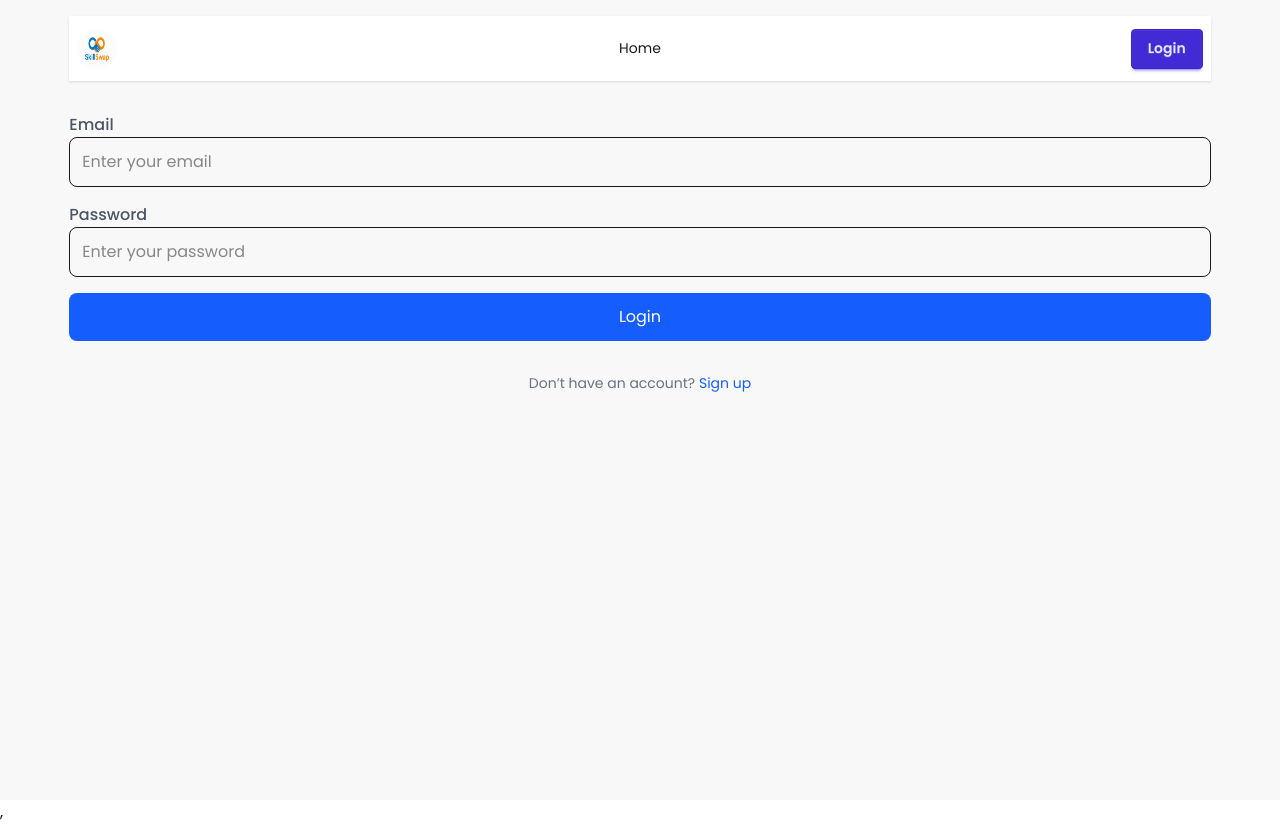
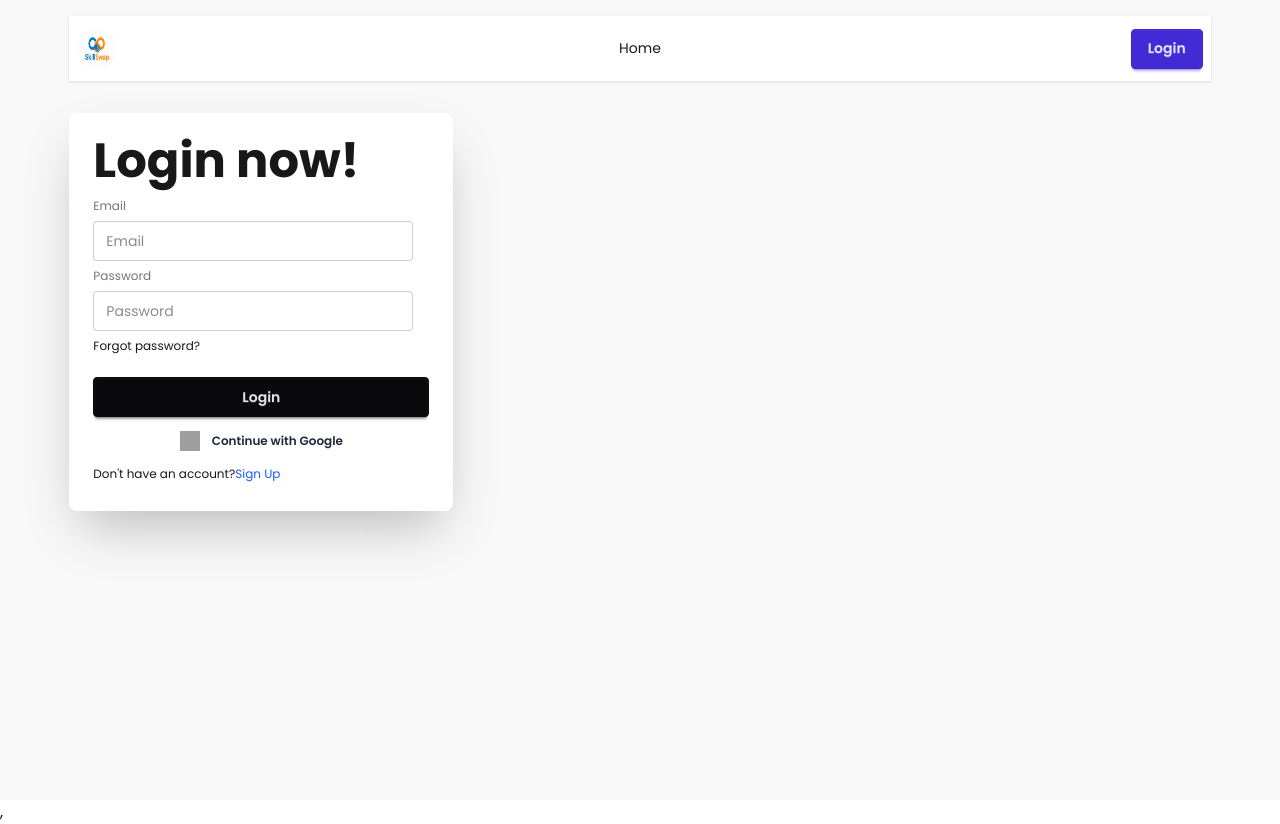
Before and after one commit to harunhira69/React-skilswap, a React (Vite) app: page /auth/login in a window 1280 px wide. Built offline with nearby package versions, Linux system fonts and the light colour scheme; grey boxes are pictures that could not be loaded.

Commit message:
added animate.css

```diff
--- a/package.json
+++ b/package.json
@@ -11,10 +11,12 @@
   },
   "dependencies": {
     "@tailwindcss/vite": "^4.1.15",
+    "animate.css": "^4.1.1",
     "aos": "^2.3.4",
     "daisyui": "^5.3.7",
     "react": "^19.1.1",
     "react-dom": "^19.1.1",
+    "react-icons": "^5.5.0",
     "react-router": "^7.9.4",
     "react-toastify": "^11.0.5",
     "swiper": "^12.0.2",
--- a/src/Pages/Login.jsx
+++ b/src/Pages/Login.jsx
@@ -1,41 +1,43 @@
 import React from "react";
-import { Link } from "react-router";
+import { Link, Navigate } from "react-router";
+import 'animate.css';
 
 const Login = () => {
   return (
-    <form className="space-y-4">
-      <div>
-        <label className="block text-gray-600 font-medium">Email</label>
-        <input
-          type="email"
-          className="w-full p-3 border rounded-lg focus:ring-2 focus:ring-blue-400 outline-none"
-          placeholder="Enter your email"
-        />
+
+
+    <div className="card bg-base-100  w-full max-w-sm shrink-0 shadow-2xl">
+
+      <div className="card-body">
+        <h1 className="text-5xl font-bold">Login now!</h1>
+        <fieldset className="fieldset">
+          <label className="label">Email</label>
+          <input type="email" className="input" placeholder="Email" />
+          <label className="label">Password</label>
+          <input type="password" className="input" placeholder="Password" />
+          <div><a className="link link-hover">Forgot password?</a></div>
+          <button className="btn btn-neutral mt-4">Login</button>
+               <button
+                  type="button"
+
+                  className="flex items-center justify-center gap-3 bg-white text-gray-800 px-5 py-2 rounded-lg w-full font-semibold hover:bg-gray-100 transition-colors cursor-pointer"
+                >
+                  <img
+                    src="https://www.svgrepo.com/show/475656/google-color.svg"
+                    alt="google"
+                    className="w-5 h-5"
+                  />
+                  Continue with Google
+                </button>
+          <p>
+     Don't have an account?
+  <Link to="/auth/signup" className="text-blue-600 hover:underline">Sign Up</Link>
+</p>
+
+        </fieldset>
       </div>
+    </div>
 
-      <div>
-        <label className="block text-gray-600 font-medium">Password</label>
-        <input
-          type="password"
-          className="w-full p-3 border rounded-lg focus:ring-2 focus:ring-blue-400 outline-none"
-          placeholder="Enter your password"
-        />
-      </div>
-
-      <button
-        type="submit"
-        className="w-full bg-blue-600 text-white py-3 rounded-lg hover:bg-blue-700 transition"
-      >
-        Login
-      </button>
-
-      <p className="text-center text-gray-500 text-sm mt-4">
-        Don’t have an account?{" "}
-        <Link to="/auth/register" className="text-blue-600 hover:underline">
-          Sign up
-        </Link>
-      </p>
-    </form>
   );
 };
 
--- /dev/null
+++ b/src/Pages/Signup.jsx
@@ -0,0 +1,48 @@
+import React from 'react';
+import { FcGoogle } from 'react-icons/fc';
+import { Link } from 'react-router';
+
+const Signup = () => {
+    return (
+            <div className="card bg-base-100 w-full max-w-sm shrink-0 shadow-2xl">
+      <div className="card-body">
+        <h1 className="text-5xl font-bold">Register now!</h1>
+        <fieldset className="fieldset">
+            {/* name */}
+        <label className="label">Name</label>
+          <input
+           type="text"
+           className="input"
+           placeholder="Your name" />
+           {/* photo url */}
+            <label className="label">Email</label>
+          <input
+           type="text"
+           name='photo'
+           className="input"
+           placeholder="Email" />
+            {/* email */}
+          <label className="label">Email</label>
+          <input
+           type="email"
+           name='email'
+           className="input"
+           placeholder="Email" />
+           {/* password */}
+          <label className="label">Password</label>
+          <input
+          type="password"
+          name='password'
+          className="input"
+          placeholder="Password" />
+          <div><a className="link link-hover">Forgot password?</a></div>
+          <button className="btn btn-neutral mt-4">Register</button>
+
+          <p>Already have account?<Link to='/auth/login'>Login</Link></p>
+        </fieldset>
+      </div>
+    </div>
+    );
+};
+
+export default Signup;
--- a/src/Pages/SkillsCrad.jsx
+++ b/src/Pages/SkillsCrad.jsx
@@ -1,13 +1,16 @@
 import React from 'react';
-import { Link, useParams } from 'react-router';
+import { Link } from 'react-router';
+import 'animate.css';
 
 
 const SkillsCrad = ({skill}) => {
 
 
     return (
-          <Link to={`/card-details/${skill.skillId}`}
-          key={skill.skillId} className="card bg-base-100 shadow-xl">
+          <Link to={`/card-details/${skill.skillId} `}
+          key={skill.skillId} className="card bg-white shadow-lg rounded-2xl overflow-hidden
+        transform transition-all duration-500 hover:scale-105 hover:shadow-2xl
+        animate__animated animate__fadeInUp animate__faster ">
 
             <figure>
               <img
--- a/src/Pages/TopProvider.jsx
+++ b/src/Pages/TopProvider.jsx
@@ -5,8 +5,10 @@ const TopProvider = ({top}) => {
 
     return (
  <div
-  data-aos="fade-up"
-  className="bg-white border border-gray-200 rounded-3xl p-6 text-center shadow-lg hover:shadow-2xl transition-transform transform hover:-translate-y-2 duration-300"
+
+  className=" bg-white border border-gray-200 rounded-3xl p-6 text-center shadow-lg
+        hover:shadow-2xl transition-transform transform hover:-translate-y-2 duration-300
+        animate__animated animate__fadeInLeft animate__fast"
 >
   {/* Image */}
   <div className="flex justify-center mb-4">
--- a/src/Routes/Routes.jsx
+++ b/src/Routes/Routes.jsx
@@ -6,6 +6,7 @@ import SkillsCrad from "../Pages/SkillsCrad";
 import SkilDetails from "../Pages/SkilDetails";
 import Auth from "../Layout/Auth";
 import Login from "../Pages/Login";
+import Signup from "../Pages/Signup";
 
 const router = createBrowserRouter([
   {
@@ -29,6 +30,10 @@ const router = createBrowserRouter([
     ]
   },
   {
+    index:true,
+    element:'/'
+  },
+  {
     path:'/auth',
     element:<Auth></Auth>,
     children:[
@@ -36,6 +41,10 @@ const router = createBrowserRouter([
         path:'login',
         element:<Login></Login>
 
+      },
+      {
+        path:'signup',
+        element:<Signup></Signup>
       }
     ]
   }
```
Also changed, not shown: 1 other file (tests, documents, lock files or other folders).
